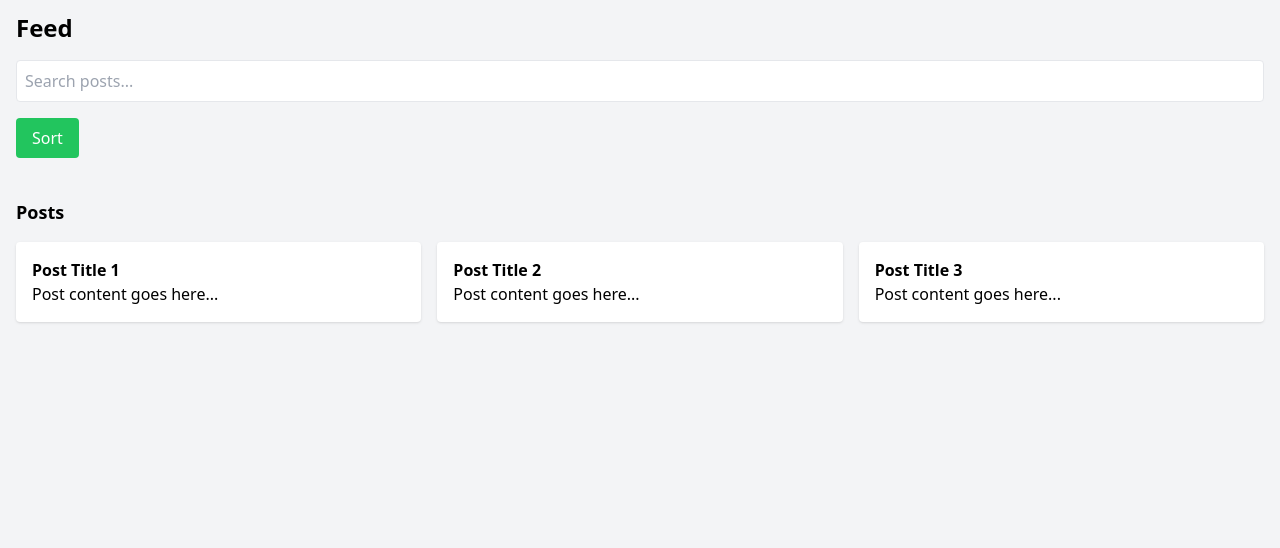
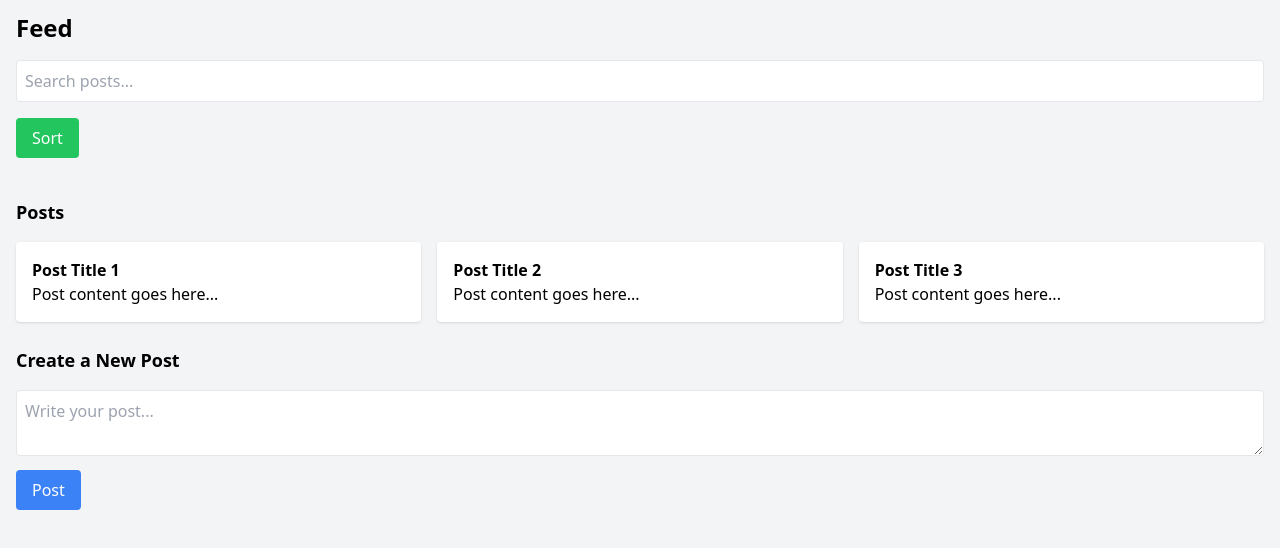
Before and after one commit to RaddishAI/css2.0, a website: page feed/index.html in a window 1280 px wide. Shown: the part 64-612 px from the top of the page. Drawn offline with Linux system fonts and the light colour scheme.

Commit message:
updated feed page

```diff
--- a/feed/index.html
+++ b/feed/index.html
@@ -43,6 +43,14 @@
         </article>
       </div>
     </section>
+
+    <section class="mt-6">
+      <h2 class="text-lg font-bold mb-4">Create a New Post</h2>
+      <form>
+        <textarea placeholder="Write your post..." class="w-full border p-2 rounded mb-2"></textarea>
+        <button type="submit" class="bg-blue-500 text-white px-4 py-2 rounded">Post</button>
+      </form>
+    </section>
   </main>
 </body>
 </html>
```
Also changed, not shown: src/output.css.
